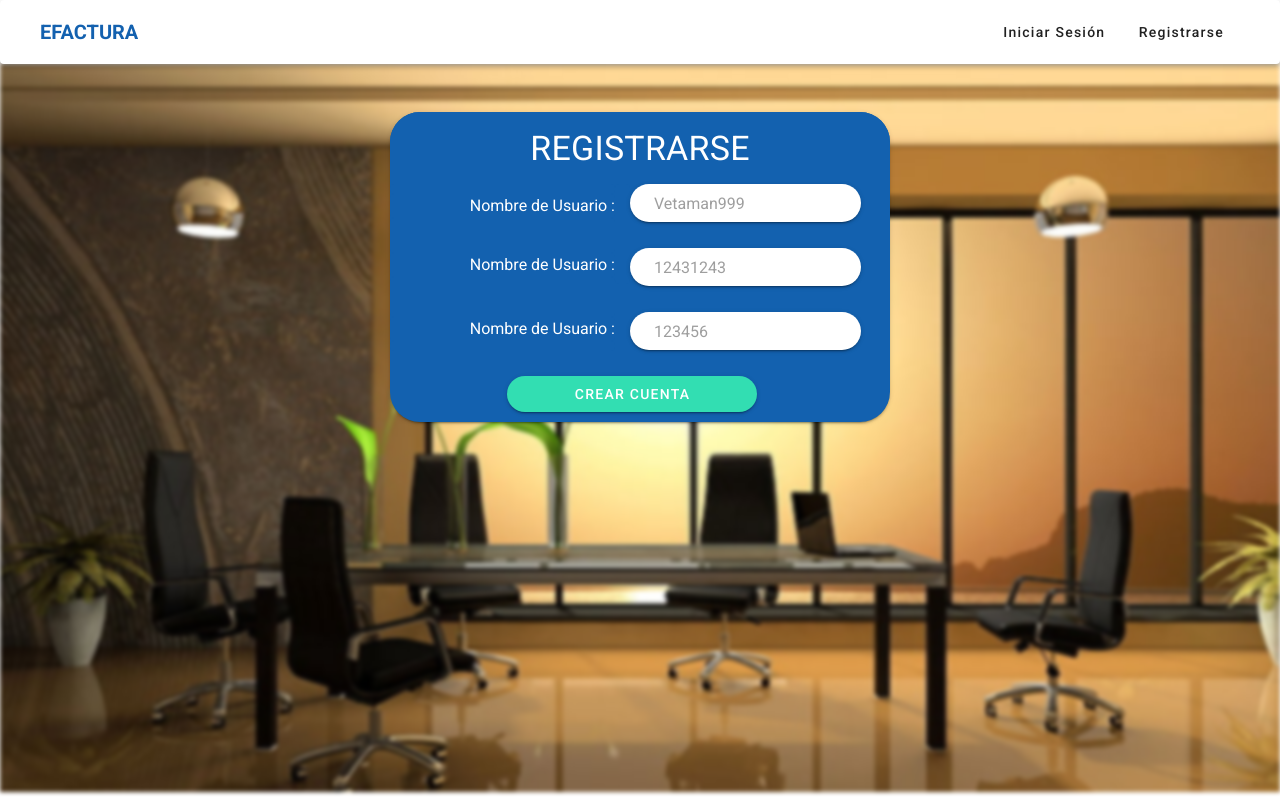
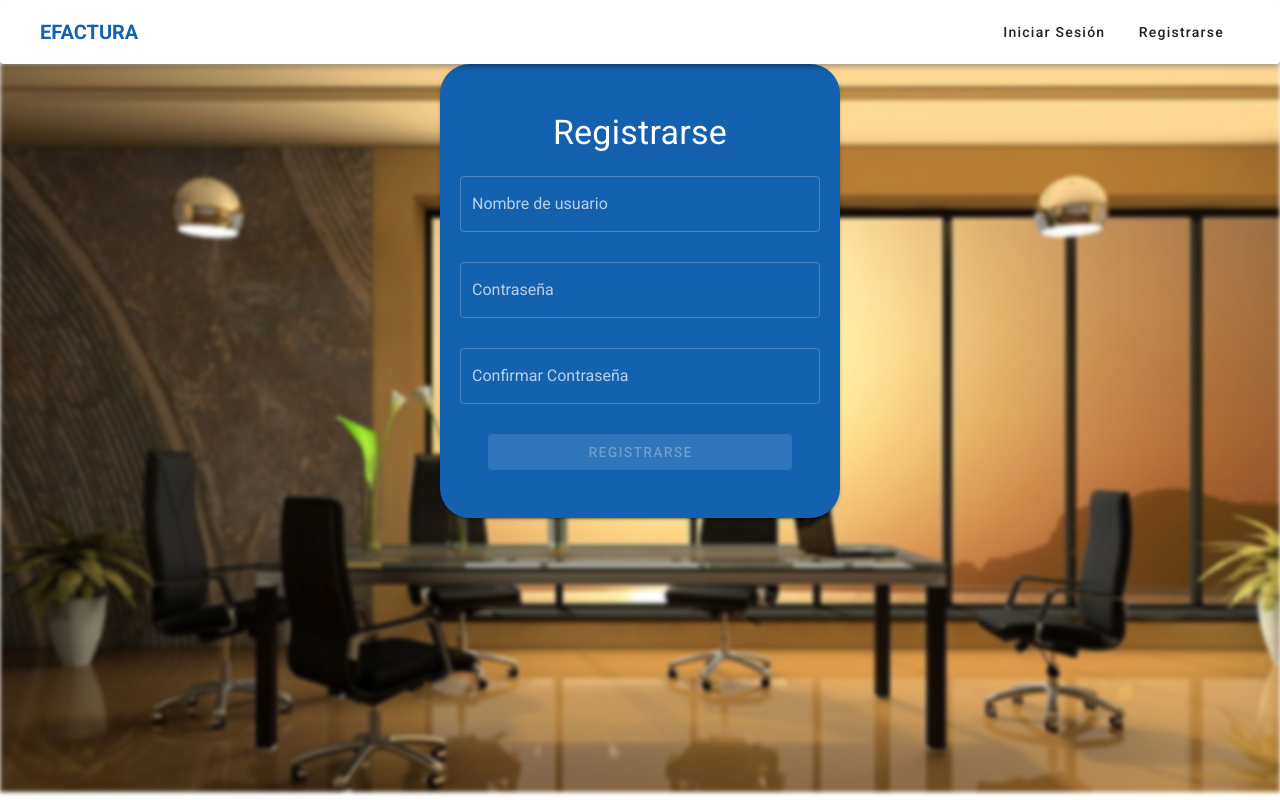
Before and after one commit to George2811/web-efactura, a Vue app: page /Register in a window 1280 px wide. Built offline with nearby package versions, Linux system fonts and the light colour scheme.

Commit message:
added factura

```diff
--- a/src/components/register-form.vue
+++ b/src/components/register-form.vue
@@ -1,150 +1,62 @@
 <template>
-  <div>
   <v-card
-        class="mx-auto primary"
-        max-width="500"
+      class="mx-auto py-8 primary"
+      dark
+      max-width="400"
       style="border-radius: 30px"
   >
-      <v-card-title
-          class="mx-auto primary"
-          style="text-align: center; margin: auto;"
+    <v-card-text
+        class="py-0 mb-6"
     >
       <h1
-            class="mx-auto primary text-h4"
-            style="text-align: center; margin: auto; color: white;"
+          class="text-h4 text-center white--text"
       >
-          REGISTRARSE
+        Registrarse
       </h1>
-      </v-card-title>
-      <v-card
-          class="mx-auto primary"
-          width="45%"
-          style="float: left;" elevation="0"
+    </v-card-text>
+    <v-form
+        v-model="register"
+        class="d-flex flex-column"
     >
-        <v-card
-            class="primary"
-            elevation="0"
-            height="10px"
-        >
-        </v-card>
-        <v-card
-            elevation="0"
-            class="mx-auto primary"
-            align="right"
-            width="100%"
-        >
-          <label
-              style="color: white"
-          >
-            Nombre de Usuario :
-          </label>
-        </v-card>
-        <v-card
-            class="primary"
-            elevation="0"
-            height="35px"
-        >
-        </v-card>
-        <v-card
-            elevation="0"
-            class="mx-auto primary"
-            align="right"
-            width="100%"
-        >
-          <label
-              style="color: white"
-          >
-            Nombre de Usuario :
-          </label>
-        </v-card>
-        <v-card
-            elevation="0"
-            height="40px"
-            class="primary"
-        >
-        </v-card>
-        <v-card
-            elevation="0"
-            class="mx-auto primary"
-            align="right"
-            width="100%"
-        >
-          <label
-              style="color: white"
-          >
-            Nombre de Usuario :
-          </label>
-        </v-card>
-        <v-card
-            elevation="0"
-            height="10px"
-            class="primary"
-        >
-        </v-card>
-      </v-card>
-      <v-card
-          class="mx-auto primary"
-          width="3%"
-          height="100px"
-          style="float: left;"
-          elevation="0"
-      >
-      </v-card>
-      <v-form
-          class="primary"
-          width="45%"
-          type="submit"
-          v-model="register"
-          style="float: left;"
-          elevation="0"
-      >
-        <v-card></v-card>
       <v-text-field
-            rounded
-            solo
-            dense
           v-model="username"
-            placeholder="Vetaman999"
+          label="Nombre de usuario"
+          placeholder="Hugo Quispe"
+          :rules="usernameRules"
+          outlined
+          class="mx-5"
+          required
+      ></v-text-field>
+      <v-text-field
+          v-model="password"
+          label="Contraseña"
+          placeholder="12345"
+          outlined
+          class="mx-5"
+          required
+          :rules="passwordRules"
       >
       </v-text-field>
       <v-text-field
-            rounded
-            solo
-            dense
-            v-model="password"
-            placeholder="12431243"
+          v-model="confirmed"
+          label="Confirmar Contraseña"
+          placeholder="12345"
+          outlined
+          class="mx-5"
+          required
+          :rules="confirmedRules"
       >
       </v-text-field>
-        <v-text-field
-            rounded
-            solo
-            dense
-            v-model="confirmed"
-            placeholder="123456"
-        >
-        </v-text-field>
-        <v-card></v-card>
-      </v-form>
-      <div
-          class="text-center">
       <v-btn
           :disabled="!register"
-            class="mr-4"
           color="success"
-            width="50%"
-            @click="submit"
-            rounded
+          class="mx-12"
+          type="submit"
       >
-          Crear Cuenta
+        Registrarse
       </v-btn>
-        <v-card
-            class="transparent"
-            height="10px"
-            elevation="0"
-        ></v-card>
-      </div>
+    </v-form>
   </v-card>
-  </div>
 </template>
 
 <script>
```
Lines whose indentation alone changed are shown as unchanged.
